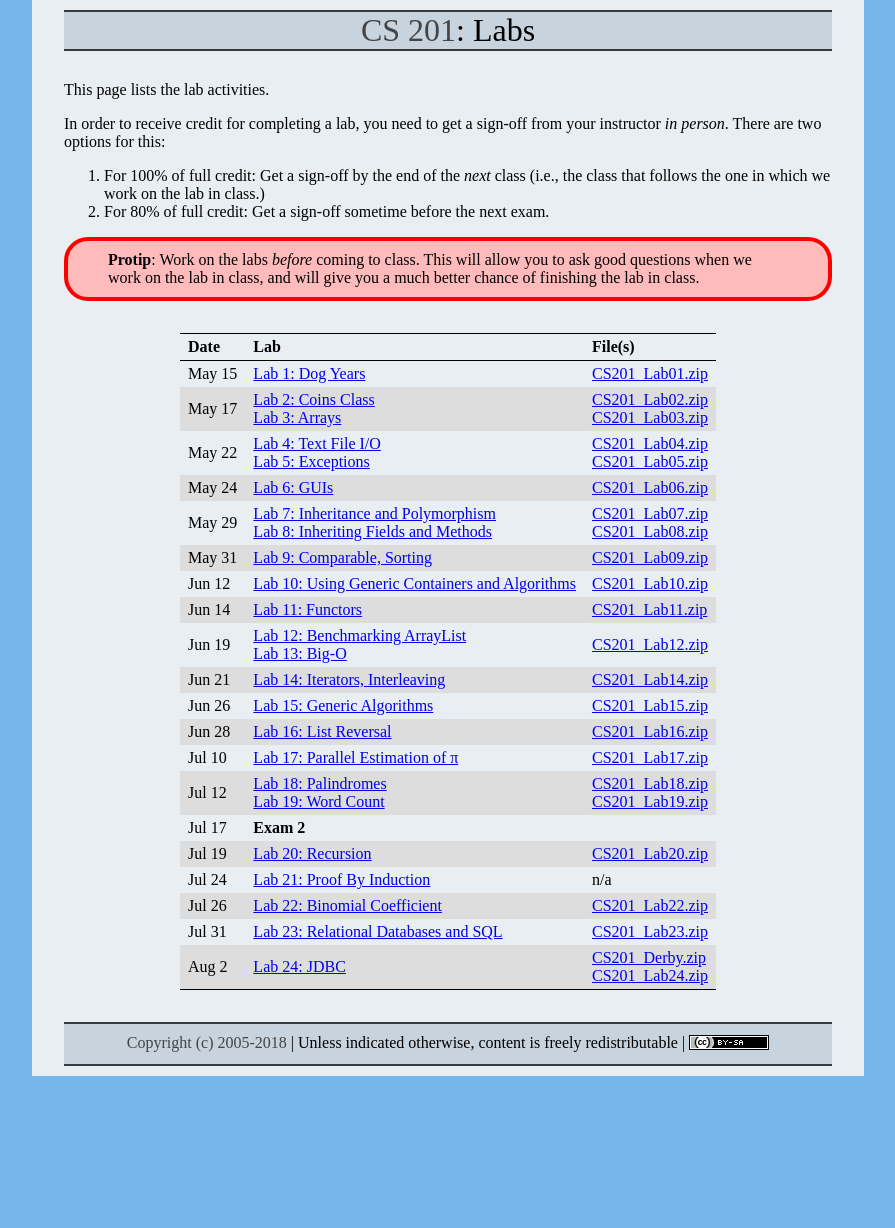
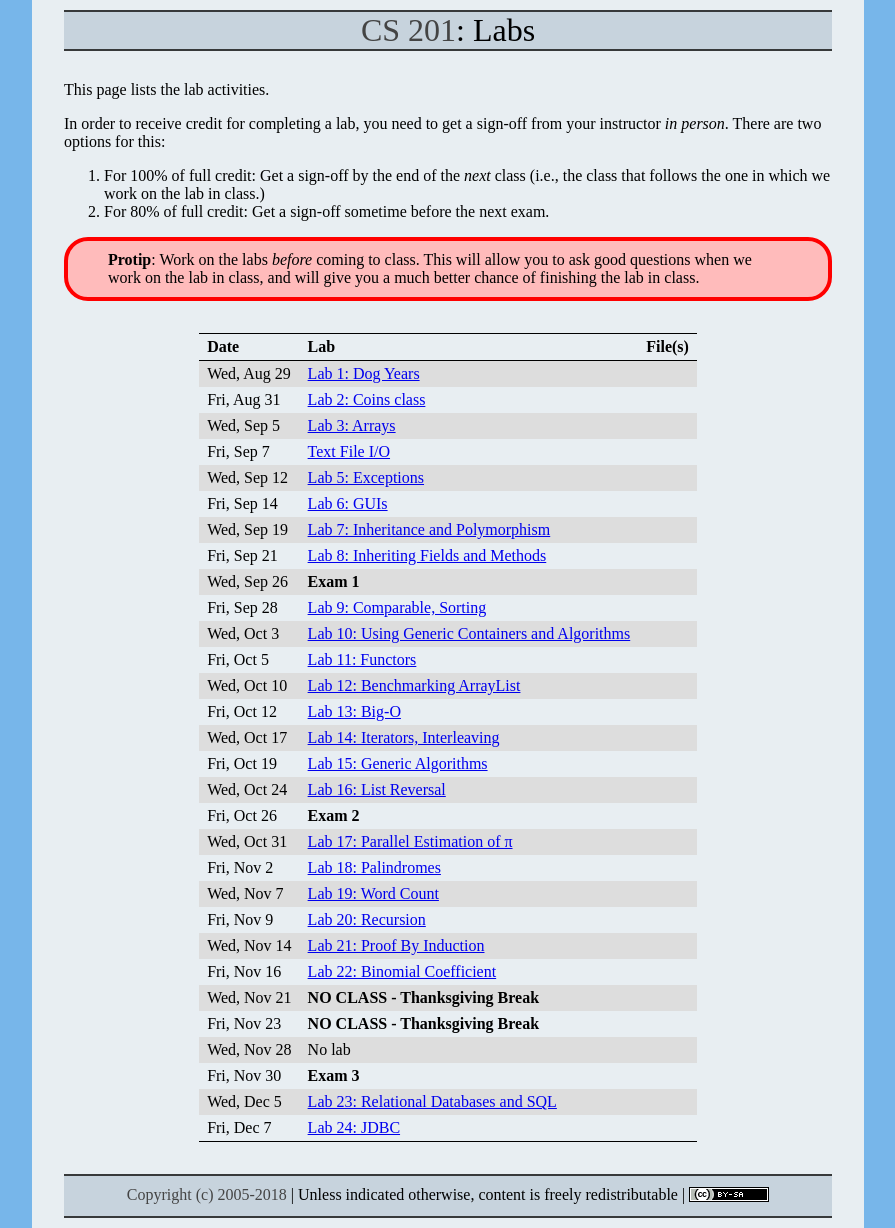
Before and after one commit to ycpcs/cs201-fall2018, a Jekyll site: the page built from labs/index.md, in a window 1280 px wide. Shown: the whole page, without its empty margins (192-1087 px from the left). Built offline with Jekyll 4.4.1, drawn with Linux system fonts in a browser that asks for light colours; before the commit the page ends 1076 px from its top, so only the background shows below that; part of the change alters nothing that is shown.

```diff
--- a/_layouts/schedule.html
+++ b/_layouts/schedule.html
@@ -5,10 +5,10 @@
 		<title>{{site.coursename}}: {{page.title}}</title>
 		<link rel="stylesheet" type="text/css" href="{{site.baseurl}}/css/site.css">
 		<link rel="stylesheet" type="text/css" href="{{site.baseurl}}/css/syntax.css">
-		<script type="text/javascript" src="./js/header.js"></script>
-		<script type="text/javascript" src="./js/AACONFIG-semesterInfo.js"></script>
-		<script type="text/javascript" src="./js/AACONFIG-courseInfo.js"></script>
-		<script type="text/javascript" src="./js/calendarGenerator.js"></script>
+		<script type="text/javascript" src="{{site.baseurl}}/js/header.js"></script>
+		<script type="text/javascript" src="{{site.baseurl}}/js/AACONFIG-semesterInfo.js"></script>
+		<script type="text/javascript" src="{{site.baseurl}}/js/AACONFIG-courseInfo.js"></script>
+		<script type="text/javascript" src="{{site.baseurl}}/js/calendarGenerator.js"></script>
 	</head>
 	<body>
 		<div id="wrap">
--- a/js/AACONFIG-courseInfo.js
+++ b/js/AACONFIG-courseInfo.js
@@ -136,6 +136,7 @@ var courseInfo = {
 		{
 			topic: new Topic("Lecture 23: Merge and Quick Sort", "lectures/lecture23.html"),
 			reading: "8.5-8.6",
+			lab: new Lab("No lab", "")
 		},
 		{
 			topic: new Topic("** Exam 3", "")
--- a/js/calendarGenerator.js
+++ b/js/calendarGenerator.js
@@ -167,6 +167,11 @@ function getLabString(lab, assignOnDate) {
 }
 
 
+function getFileString(file) {
+    if (!file) { return ""; }
+    return linkify(file, "labs/" + file);
+}
+
 
 // checks to see if a valid assignment is available
 // and only displays the assignment on the calendar if the assignment date has arrived
@@ -204,7 +209,7 @@ function printCalendar(opts) {
 
     // Number of items to print
     var numItems = calendar.length;
-    if (opts.omitFinalExams && !opts.inClassFinalExam) {
+    if (opts.omitFinalExams && !courseInfo.inClassFinalExam) {
         numItems -= courseInfo.finalExamDates.length;
     }
 
@@ -231,6 +236,33 @@ function printCalendar(opts) {
 }
 
 
+function printLabs(opts) {
+    document.write("<table>");
+    document.write("<thead><tr><th>Date</th><th>Lab</th><th>File(s)</th>");
+
+    // Number of items to print
+    var numItems = calendar.length;
+    if (opts.omitFinalExams && !courseInfo.inClassFinalExam) {
+        numItems -= courseInfo.finalExamDates.length;
+    }
+
+    for (var i = 0; i < numItems; i++) {
+        document.write("<tr>");
+        document.write("<td>" + getDateString(calendar[i].date) + "</td>");
+
+        if (!calendar[i].lab) {
+            // no lab on this date, so use the topic
+            document.write("<td>" + getTopicString(calendar[i].topic) + "</td>");
+        } else {
+            document.write("<td>" + getLabString(calendar[i].lab, calendar[i].date) + "</td>");
+        }
+        document.write("<td>" + getFileString(calendar[i].file) + "</td>");
+        document.write("</tr>");
+    }
+
+    document.write("</table>");
+}
+
 
 function autogenCalendar(opts) {
     if (opts === undefined) { opts = {}; }
@@ -240,3 +272,14 @@ function autogenCalendar(opts) {
     populateCalendar();
     printCalendar(opts);
 }
+
+
+function autogenLabs(opts) {
+    if (opts === undefined) { opts = {}; }
+    opts.omitFinalExams = true; // don't ever add final exams to labs schedule
+    generateDates();
+    populateVacationDays();
+    populateFinalExams();
+    populateCalendar();
+    printLabs(opts);
+}
--- a/labs/index.md
+++ b/labs/index.md
@@ -1,5 +1,5 @@
 ---
-layout: default
+layout: schedule
 title: "Labs"
 ---
 
@@ -14,60 +14,4 @@ In order to receive credit for completing a lab, you need to get a sign-off from
 <b>Protip</b>: Work on the labs <i>before</i> coming to class.  This will allow you to ask good questions when we work on the lab in class, and will give you a much better chance of finishing the lab in class.
 </div>
 
-Date | Lab | File(s)
----- | --- | -------
-May 15 | [Lab 1: Dog Years](lab01.html) | [CS201\_Lab01.zip](CS201_Lab01.zip)
-May 17 | [Lab 2: Coins Class](lab02.html)<br>[Lab 3: Arrays](lab03.html) | [CS201\_Lab02.zip](CS201_Lab02.zip)<br>[CS201\_Lab03.zip](CS201_Lab03.zip)
-May 22 | [Lab 4: Text File I/O](lab04.html)<br>[Lab 5: Exceptions](lab05.html) | [CS201\_Lab04.zip](CS201_Lab04.zip)<br>[CS201\_Lab05.zip](CS201_Lab05.zip)
-May 24 | [Lab 6: GUIs](lab06.html) | [CS201\_Lab06.zip](CS201_Lab06.zip)
-May 29 | [Lab 7: Inheritance and Polymorphism](lab07.html)<br>[Lab 8: Inheriting Fields and Methods](lab08.html) | [CS201\_Lab07.zip](CS201_Lab07.zip)<br>[CS201\_Lab08.zip](CS201_Lab08.zip)
-May 31 | [Lab 9: Comparable, Sorting](lab09.html) | [CS201\_Lab09.zip](CS201_Lab09.zip)
-Jun 12 | [Lab 10: Using Generic Containers and Algorithms](lab10.html) | [CS201\_Lab10.zip](CS201_Lab10.zip)
-Jun 14 | [Lab 11: Functors](lab11.html) | [CS201\_Lab11.zip](CS201_Lab11.zip)
-Jun 19 | [Lab 12: Benchmarking ArrayList](lab12.html) <br /> [Lab 13: Big-O](lab13.html) | [CS201\_Lab12.zip](CS201_Lab12.zip)
-Jun 21 | [Lab 14: Iterators, Interleaving](lab14.html) | [CS201\_Lab14.zip](CS201_Lab14.zip)
-Jun 26 | [Lab 15: Generic Algorithms](lab15.html) | [CS201\_Lab15.zip](CS201_Lab15.zip)
-Jun 28 | [Lab 16: List Reversal](lab16.html) | [CS201\_Lab16.zip](CS201_Lab16.zip)
-Jul 10 | [Lab 17: Parallel Estimation of π](lab17.html) | [CS201\_Lab17.zip](CS201_Lab17.zip)
-Jul 12  | [Lab 18: Palindromes](lab18.html)<br>[Lab 19: Word Count](lab19.html) | [CS201\_Lab18.zip](CS201_Lab18.zip)<br>[CS201\_Lab19.zip](CS201_Lab19.zip)
-Jul 17 | **Exam 2**
-Jul 19 | [Lab 20: Recursion](lab20.html)  | [CS201\_Lab20.zip](CS201_Lab20.zip)
-Jul 24 | [Lab 21: Proof By Induction](lab21.html) | n/a
-Jul 26 | [Lab 22: Binomial Coefficient](lab22.html) |  [CS201\_Lab22.zip](CS201_Lab22.zip)
-Jul 31  | [Lab 23: Relational Databases and SQL](lab23.html)  | [CS201\_Lab23.zip](CS201_Lab23.zip)
-Aug 2 | [Lab 24: JDBC](lab24.html) | [CS201\_Derby.zip](CS201_Derby.zip)<br>[CS201\_Lab24.zip](CS201_Lab24.zip)
-
-<!--
-
-Aug 30 | [Lab 1: Dog Years](lab01.html) | [CS201\_Lab01.zip](CS201_Lab01.zip)
-Sep 1 | [Lab 2: Coins Class](lab02.html) | [CS201\_Lab02.zip](CS201_Lab02.zip)
-Sep 6 | [Lab 3: Arrays](lab03.html) | [CS201\_Lab03.zip](CS201_Lab03.zip)
-Sep 8 | [Lab 4: Text File I/O](lab04.html) | [CS201\_Lab04.zip](CS201_Lab04.zip)
-Sep 13 | [Lab 5: Exceptions](lab05.html) | [CS201\_Lab05.zip](CS201_Lab05.zip)
-Sep 15 | [Lab 6: GUIs](lab06.html) | [CS201\_Lab06.zip](CS201_Lab06.zip)
-Sep 20 | [Lab 7: Inheritance and Polymorphism](lab07.html) | [CS201\_Lab07.zip](CS201_Lab07.zip)
-Sep 22 | [Lab 8: Inheriting Fields and Methods](lab08.html) | [CS201\_Lab08.zip](CS201_Lab08.zip)
-Sep 27 | **Exam 1**
-Sep 29 | [Lab 9: Comparable, Sorting](lab09.html) | [CS201\_Lab09.zip](CS201_Lab09.zip)
-Oct 4 | [Lab 10: Using Generic Containers and Algorithms](lab10.html) | [CS201\_Lab10.zip](CS201_Lab10.zip)
-Oct 6 | [Lab 11: Functors](lab11.html) | [CS201\_Lab11.zip](CS201_Lab11.zip)
-Oct 11 | [Lab 12: Benchmarking ArrayList](lab12.html) | [CS201\_Lab12.zip](CS201_Lab12.zip)
-Oct 13 | [Lab 13: Big-O](lab13.html) | n/a
-Oct 18 | [Lab 14: Iterators, Interleaving](lab14.html) | [CS201\_Lab14.zip](CS201_Lab14.zip)
-Oct 20 |  [Lab 15: Generic Algorithms](lab15.html) | [CS201\_Lab15.zip](CS201_Lab15.zip)
-Oct 25 | [Lab 16: List Reversal](lab16.html) | [CS201\_Lab16.zip](CS201_Lab16.zip)
-Oct 27 | **Exam 2**
-Nov 1 | [Lab 17: Parallel Estimation of π](lab17.html) | [CS201\_Lab17.zip](CS201_Lab17.zip)
-Nov 3 | [Lab 18: Palindromes](lab18.html) | [CS201\_Lab18.zip](CS201_Lab18.zip)
-Nov 8 | [Lab 19: Word Count](lab19.html) | [CS201\_Lab19.zip](CS201_Lab19.zip)
-Nov 10 | [Lab 20: Recursion](lab20.html) | [CS201\_Lab20.zip](CS201_Lab20.zip)
-Nov 15 | [Lab 21: Proof By Induction](lab21.html) | n/a
-Nov 17 | [Lab 22: Binomial Coefficient](lab22.html) | [CS201\_Lab22.zip](CS201_Lab22.zip)
-Nov 22 | Thanksgiving vacation, no class
-Nov 24 | Thanksgiving vacation, no class
-Nov 29 | No lab
-Dec 1 | **Exam 3**
-Dec 6 | [Lab 23: Relational Databases and SQL](lab23.html) | [CS201\_Lab23.zip](CS201_Lab23.zip)<br>[CS201\_Derby.zip](CS201_Derby.zip)
-Dec 8 | [Lab 24: JDBC](lab24.html) | [CS201\_Lab24.zip](CS201_Lab24.zip)
-
--->
+<script>autogenLabs();</script>
```
